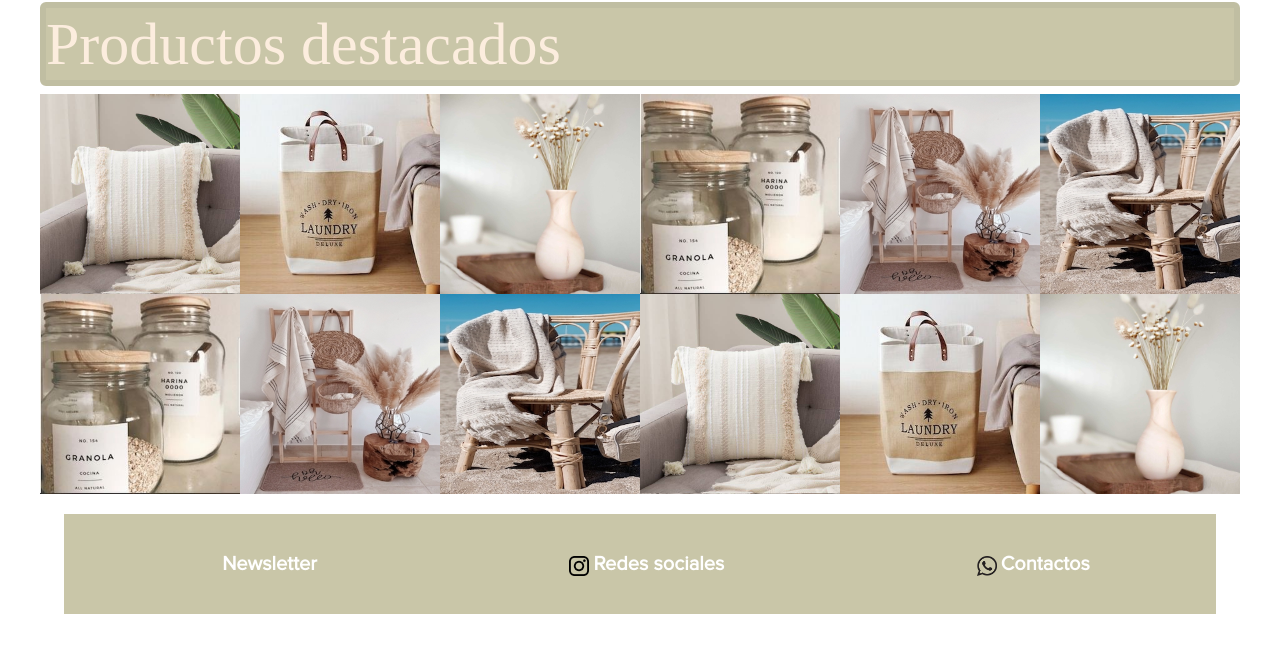
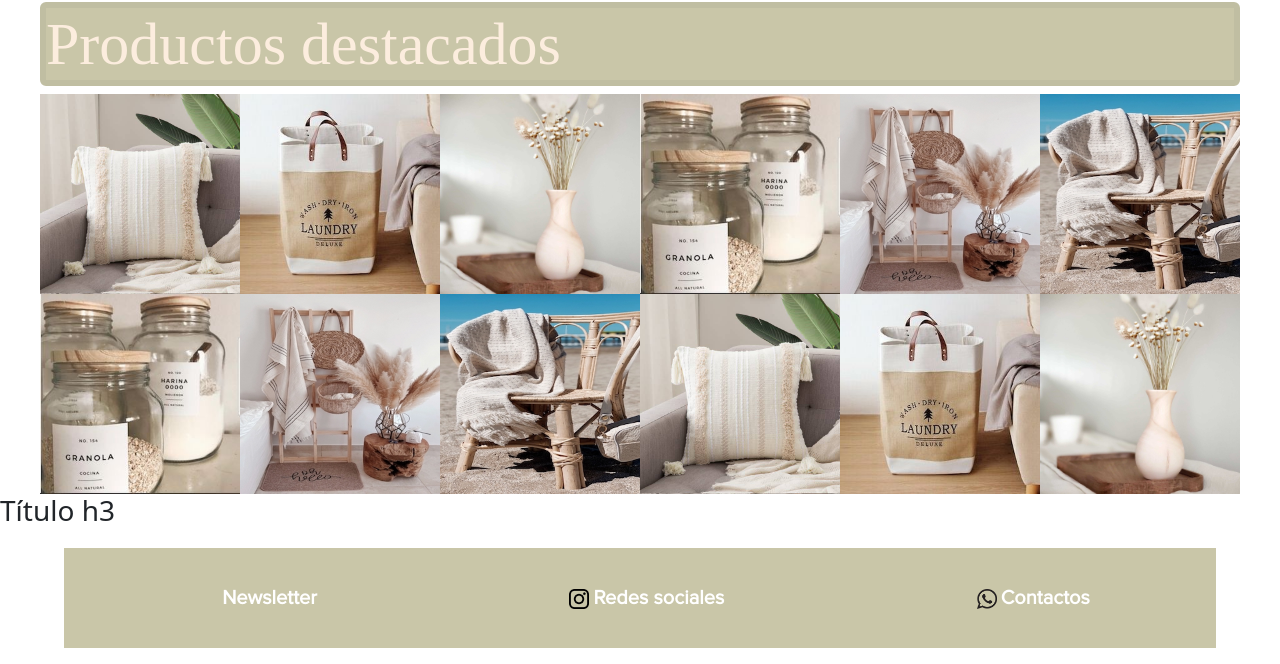
Before and after one commit to Faculeg/git14, a plain HTML site: page index.html in a window 1280 px wide. Shown: the part 1236-1900 px from the top of the page. Before the commit the page ends 1866 px from the top, so only its background shows below. Drawn offline with nearby package versions, Linux system fonts and the light colour scheme.

Commit message:
se agrego un h3 en index

```diff
--- a/index.html
+++ b/index.html
@@ -102,6 +102,8 @@
     </div>
 </section>
 
+    <h3>Título h3</h3>
+
  <!--pie de página -->
 <footer>
     <div class="final">
```
